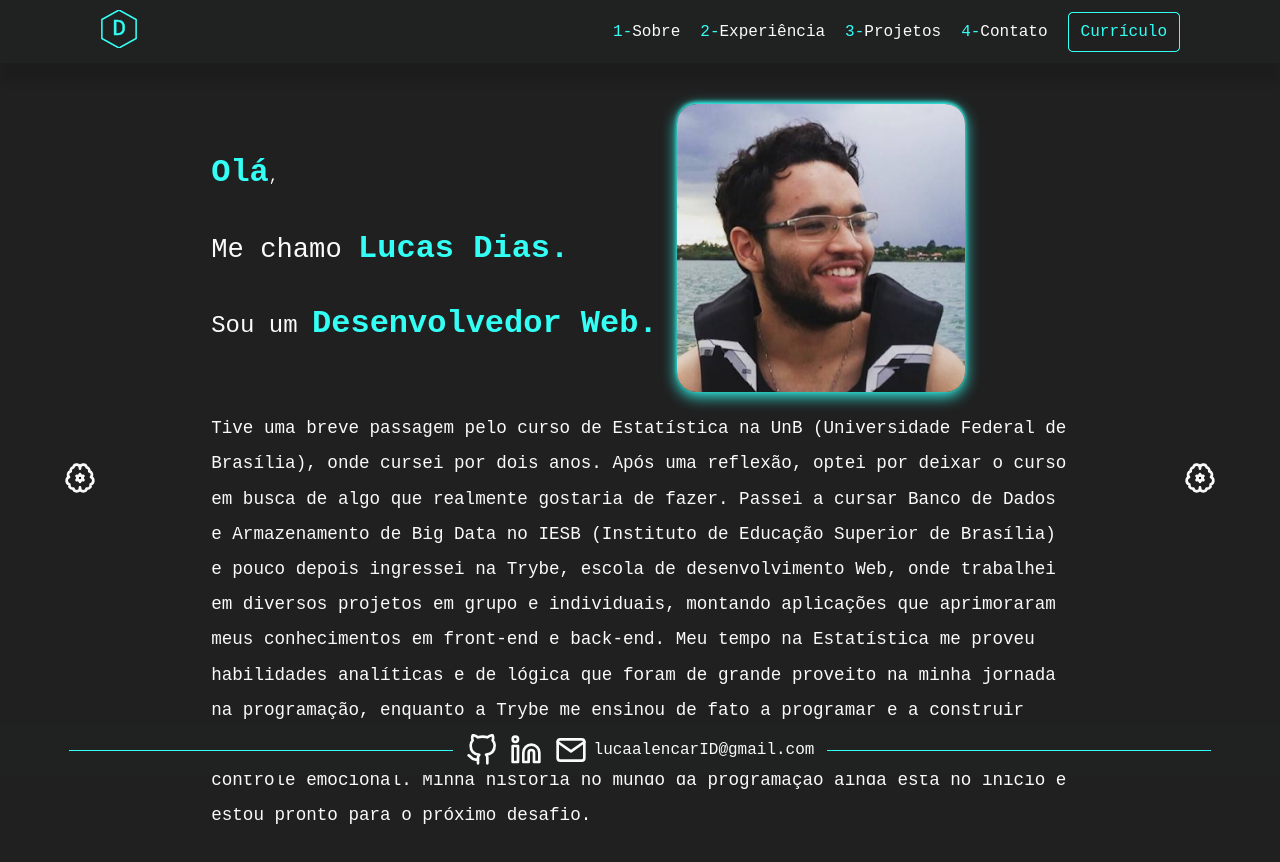
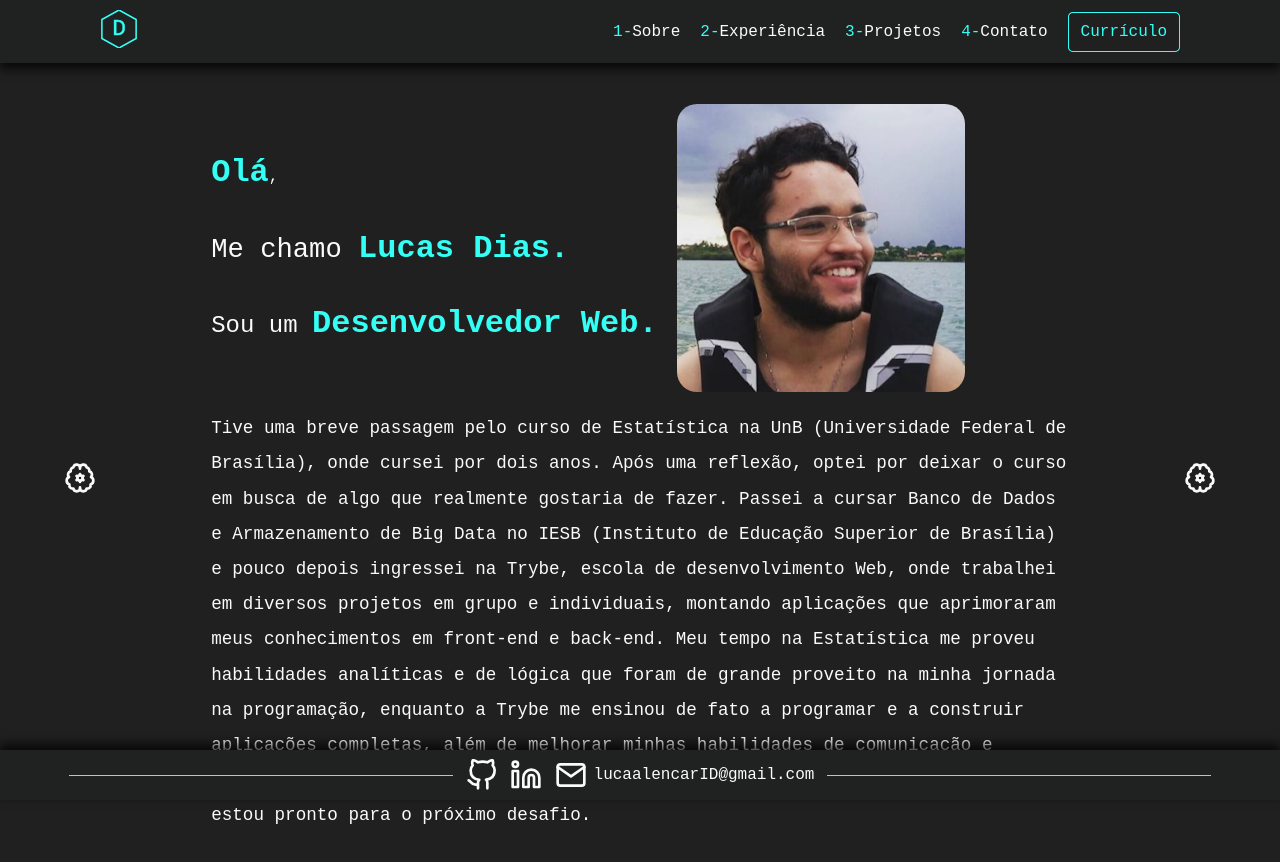
Before and after one commit to LucasDiasAl/Portfolio, a React (Create React App) app: page / in a window 1280 px wide. Shown: the top 862 px of the page. Built offline with nearby package versions, Linux system fonts and the light colour scheme.

Commit message:
ajustes no header,footer e na animaçao da pag experience

```diff
--- a/src/App.css
+++ b/src/App.css
@@ -15,13 +15,18 @@ header {
   justify-content: center;
   top: 0px;
   width: 100%;
+  heigth: 5vh;
+  background-color: var(--darker-easy-black);
+  z-index: 1;
 }
 
 footer {
   position: fixed;
   justify-content: center;
-  bottom: 25px;
+  heigth: 5vh;
+  bottom: 0px;
   width: 100%;
+  background-color: var(--darker-easy-black);
 }
 
 .Main-component{
--- a/src/Components/About/About.css
+++ b/src/Components/About/About.css
@@ -6,7 +6,6 @@
 
 .ProfileImg {
   opacity: 0;
-  box-shadow:  0 4px 15px var(--aqua-blue), 0 -2px 4px var(--aqua-blue);
   border-radius: 20px;
   margin-right: 10vw;
   animation: fade-in 1s ease-in forwards;
--- a/src/Components/Experience/Experience.css
+++ b/src/Components/Experience/Experience.css
@@ -27,7 +27,7 @@
   font-weight: bold;
   font-size: 1.2rem;
   margin: 0px;
-  animation: fade-in 0.8s ease-in-out forwards;
+  animation: fade-in 0.8s ease-in forwards;
   animation-delay: 600ms;
 }
 
@@ -35,7 +35,7 @@
   opacity: 0;
   font-weight: normal;
   margin: 0px;
-  animation: fade-in 1s ease-in-out forwards;
+  animation: fade-in 1s ease-in forwards;
   animation-delay: 100ms;
 }
 
@@ -43,7 +43,7 @@
   opacity: 0;
   font-size: 1.1rem;
   margin: 0px;
-  animation: fade-in 1s ease-in-out forwards;
+  animation: fade-in 1s ease-in forwards;
   animation-delay: 100ms;
 }
 
@@ -79,20 +79,29 @@
 }
 
 .stack h6 {
+  opacity: 0;
   margin: 0px;
+  animation: fade-in 1s ease-in forwards;
+  animation-delay: 100ms;
 }
 
 .stack span {
+  opacity: 0;
   display: flex;
   color: var(--aqua-blue);
   font-weight: bold;
   gap: 5px;
+  animation: fade-in 0.8s ease-in forwards;
+  animation-delay: 600ms;
 }
 
 .stack span::Before {
+  opacity: 0;
   content:"> ";
   font-size: 1.2rem;
   color: var(--aqua-blue);
+  animation: fade-in 0.8s ease-in forwards;
+  animation-delay: 600ms;
 }
 
 .Button-experience {
@@ -100,7 +109,7 @@
   border-radius: 5px;
   margin-bottom: 20px;
   background-color: var(--aqua-blue);
-  animation: fade-in 1s ease-in-out forwards;
+  animation: fade-in 1s ease-in forwards;
 }
 
 .Button-experience button {
--- a/src/Components/Footer/Footer.css
+++ b/src/Components/Footer/Footer.css
@@ -5,6 +5,7 @@
   background-color: var(--darker-easy-black);
   gap: 1vw;
   animation: fade-in 0.8s ease-in forwards;
+  box-shadow: 0px -5px 10px 1px rgba(0, 0, 0, 0.75);
 }
 
 .Links::after {
--- a/src/Components/NavBar/NavBar.css
+++ b/src/Components/NavBar/NavBar.css
@@ -5,7 +5,7 @@
   padding: 10px 100px;
   max-height: 10vh;
   background-color: var(--darker-easy-black);
-  box-shadow: 0px 20px 8px rgba(0, 0, 0, 0.1);
+  box-shadow: 0px 5px 10px 1px rgba(0, 0, 0, 0.75);
 }
 .Logo-Div {
   opacity: 0;
```
Also changed, not shown: .eslintrc.json.
